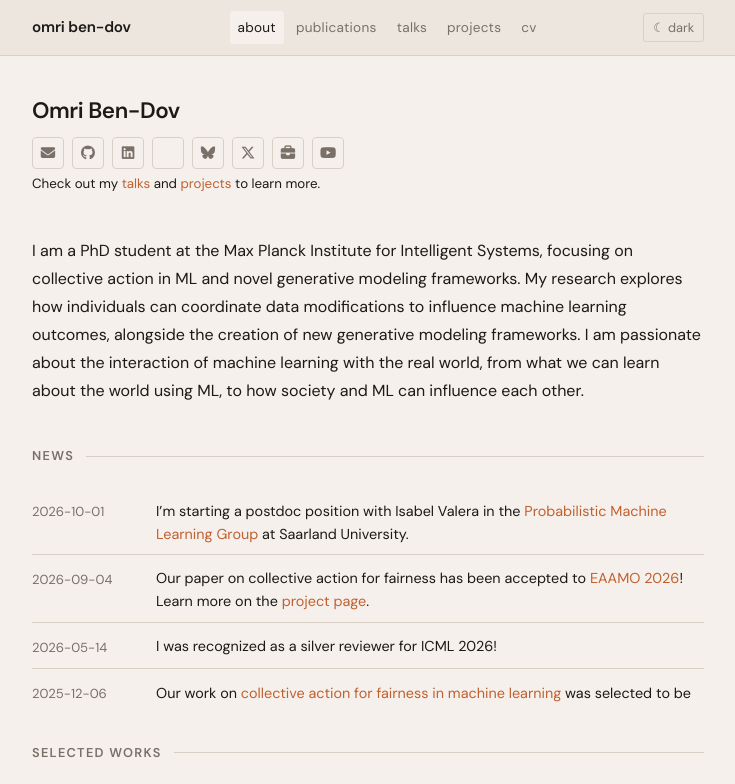
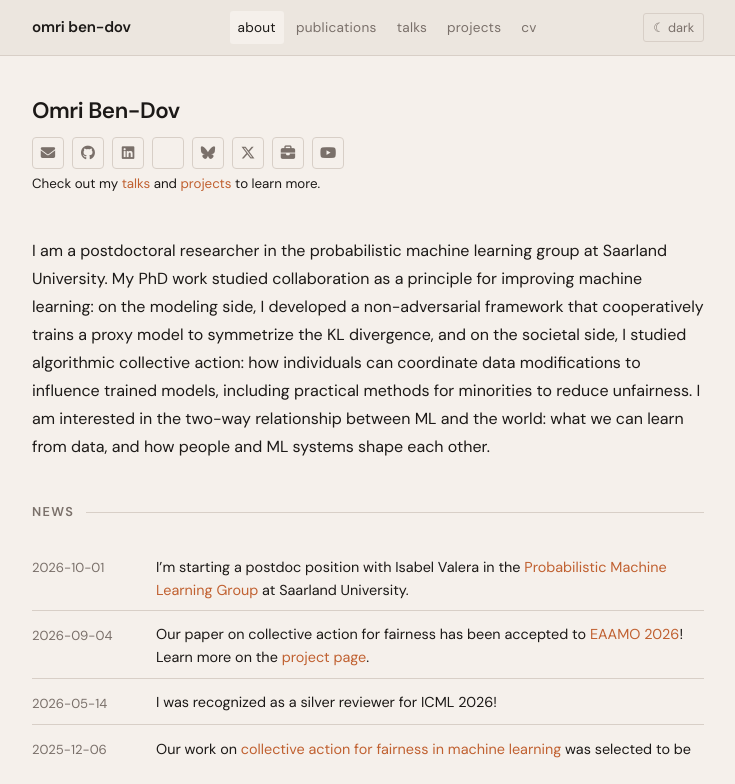
Before and after one commit to beomri/beomri.github.io, a Jekyll site: the page built from _pages/about.md, in a window 1280 px wide and 900 px high, cut to the strip 0-784 px from the top of the window. Shown: the whole strip, without its empty margins (272-1007 px from the left). Built offline with Jekyll 4.4.1, drawn with Linux system fonts in a browser that asks for light colours; some web fonts are replaced; a style sheet for code colours, icons or effects is not loaded.

Commit message:
update bio

```diff
--- a/_pages/about.md
+++ b/_pages/about.md
@@ -6,6 +6,7 @@ nav: true
 nav_order: 1
 ---
 
-I am a PhD student at the Max Planck Institute for Intelligent Systems, focusing on collective action in ML and novel generative modeling frameworks.
+<!-- I am a PhD student at the Max Planck Institute for Intelligent Systems, focusing on collective action in ML and novel generative modeling frameworks.
 My research explores how individuals can coordinate data modifications to influence machine learning outcomes, alongside the creation of new generative modeling frameworks.
-I am passionate about the interaction of machine learning with the real world, from what we can learn about the world using ML, to how society and ML can influence each other.
+I am passionate about the interaction of machine learning with the real world, from what we can learn about the world using ML, to how society and ML can influence each other. -->
+I am a postdoctoral researcher in the probabilistic machine learning group at Saarland University. My PhD work studied collaboration as a principle for improving machine learning: on the modeling side, I developed a non-adversarial framework that cooperatively trains a proxy model to symmetrize the KL divergence, and on the societal side, I studied algorithmic collective action: how individuals can coordinate data modifications to influence trained models, including practical methods for minorities to reduce unfairness. I am interested in the two-way relationship between ML and the world: what we can learn from data, and how people and ML systems shape each other.
```
